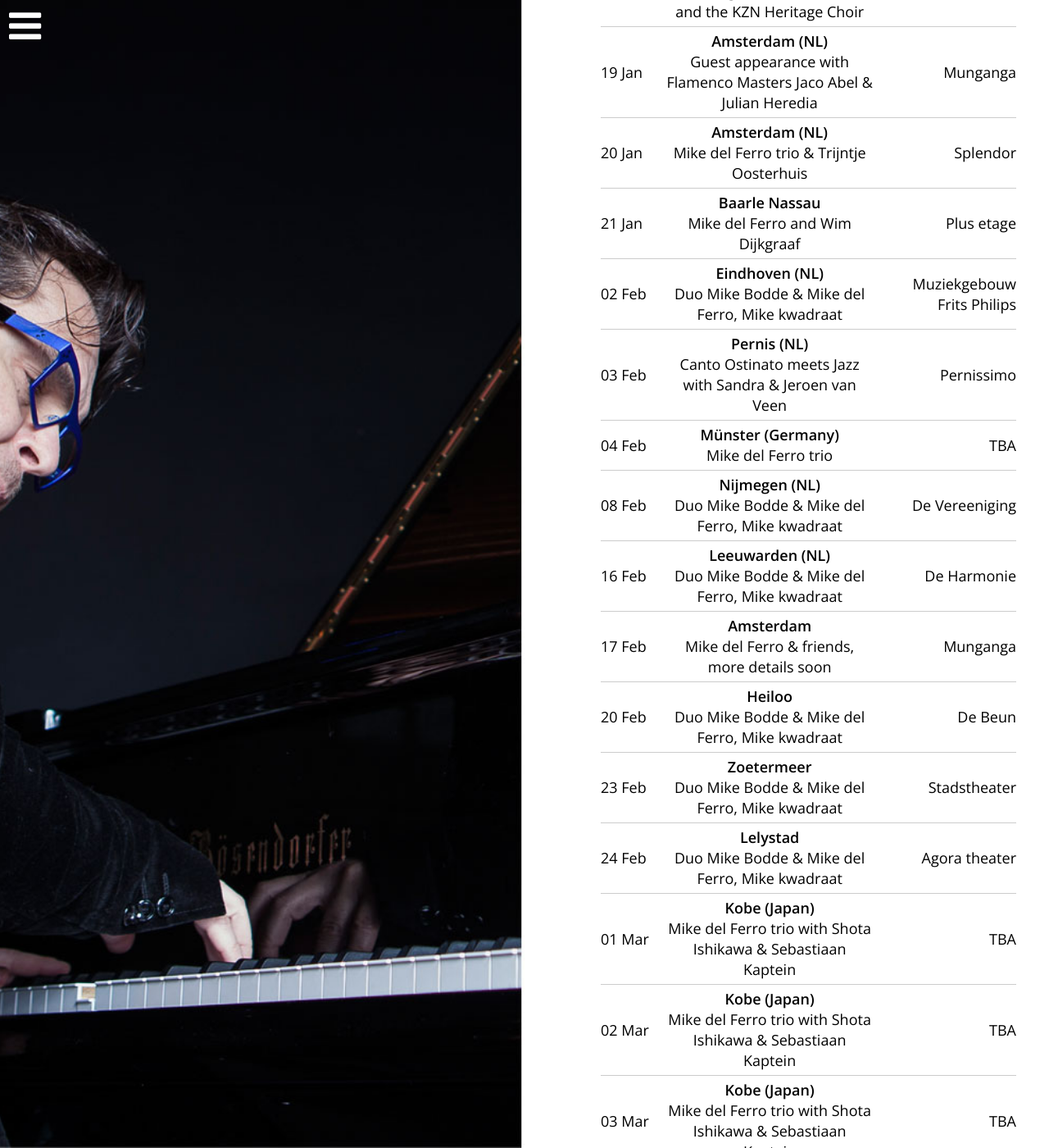
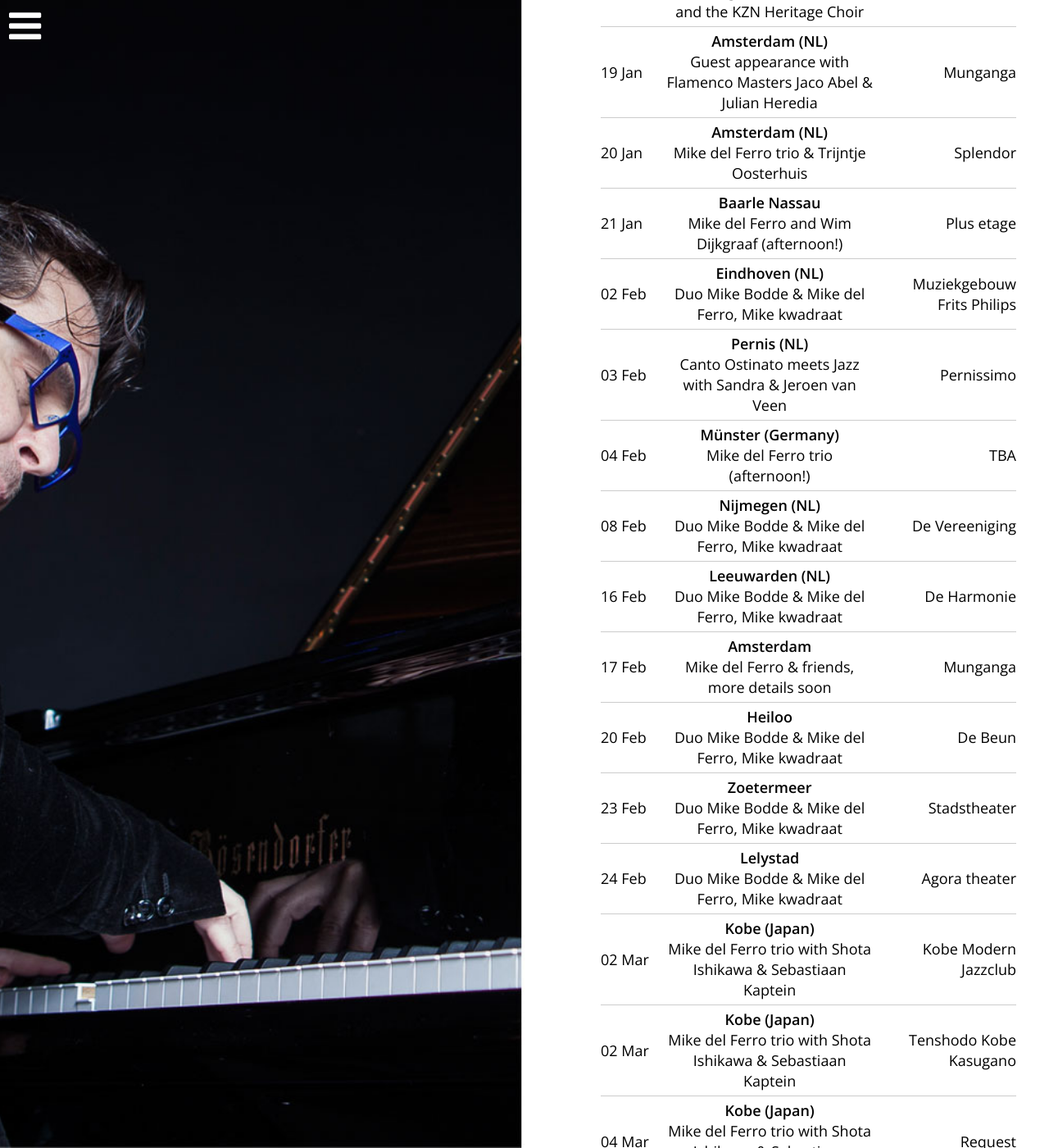
Before and after one commit to mikedelferro/website, a Jekyll site: the page built from agenda.html, in a window 1280 px wide and 1400 px high, scrolled down 458 px. Shown: the whole window at 82% size. Built offline with Jekyll 4.4.1, drawn with Linux system fonts in a browser that asks for light colours; nearby versions of some CDN libraries; some of the changed text lies outside the part shown.

Commit message:
Updated '_config.yml' via CloudCannon

```diff
--- a/_config.yml
+++ b/_config.yml
@@ -75,20 +75,20 @@ gigs:
     venue: Dordrecht
     url: www.kunstmin.nl
   - title: Mike del Ferro trio with Shota Ishikawa & Sebastiaan Kaptein
-    date: 2018-03-01 20:00:00
-    location: TBA
+    date: 2018-03-02 19:00:00
+    location: Tenshodo Kobe Kasugano
     venue: Kobe (Japan)
-    url: 'https://www.facebook.com/dai.murata.3'
-  - title: Mike del Ferro and Wim Dijkgraaf
-    date: 2018-01-21 00:00:00
+    url: 'http://www.kobetenshodo.com'
+  - title: Mike del Ferro and Wim Dijkgraaf (afternoon!)
+    date: 2018-01-21 14:00:00
     location: Plus etage
     venue: Baarle Nassau
-    url:
+    url: 'http://www.plusetage.nl/'
   - title: Mike del Ferro trio with Shota Ishikawa & Sebastiaan Kaptein
-    date: 2018-03-02 20:00:00
-    location: TBA
+    date: 2018-03-02 17:00:00
+    location: Kobe Modern Jazzclub
     venue: Kobe (Japan)
-    url: 'https://www.facebook.com/dai.murata.3'
+    url: 'https://www.facebook.com/events/1224373214331517/'
   - title: Duo Mike Boddé and Mike del Ferro-Mike Kwadraat
     date: 2018-03-10 20:00:00
     location: Paradox
@@ -105,8 +105,8 @@ gigs:
     venue: Amsterdam
     url: www.munganga.nl
   - title: Mike del Ferro trio with Shota Ishikawa & Sebastiaan Kaptein
-    date: 2018-03-03 20:30:00
-    location: TBA
+    date: 2018-03-04 19:30:00
+    location: Request
     venue: Kobe (Japan)
     url: 'https://www.facebook.com/dai.murata.3'
   - title: >-
@@ -145,9 +145,9 @@ gigs:
     date: 2018-02-03 20:00:00
     location: Pernissimo
     venue: Pernis (NL)
-    url: www.pernissimo.nl
-  - title: Mike del Ferro trio
-    date: 2018-02-04 15:00:00
+    url: www.pernissimo.org
+  - title: Mike del Ferro trio (afternoon!)
+    date: 2018-02-04 16:00:00
     location: TBA
     venue: Münster (Germany)
     url:
```
